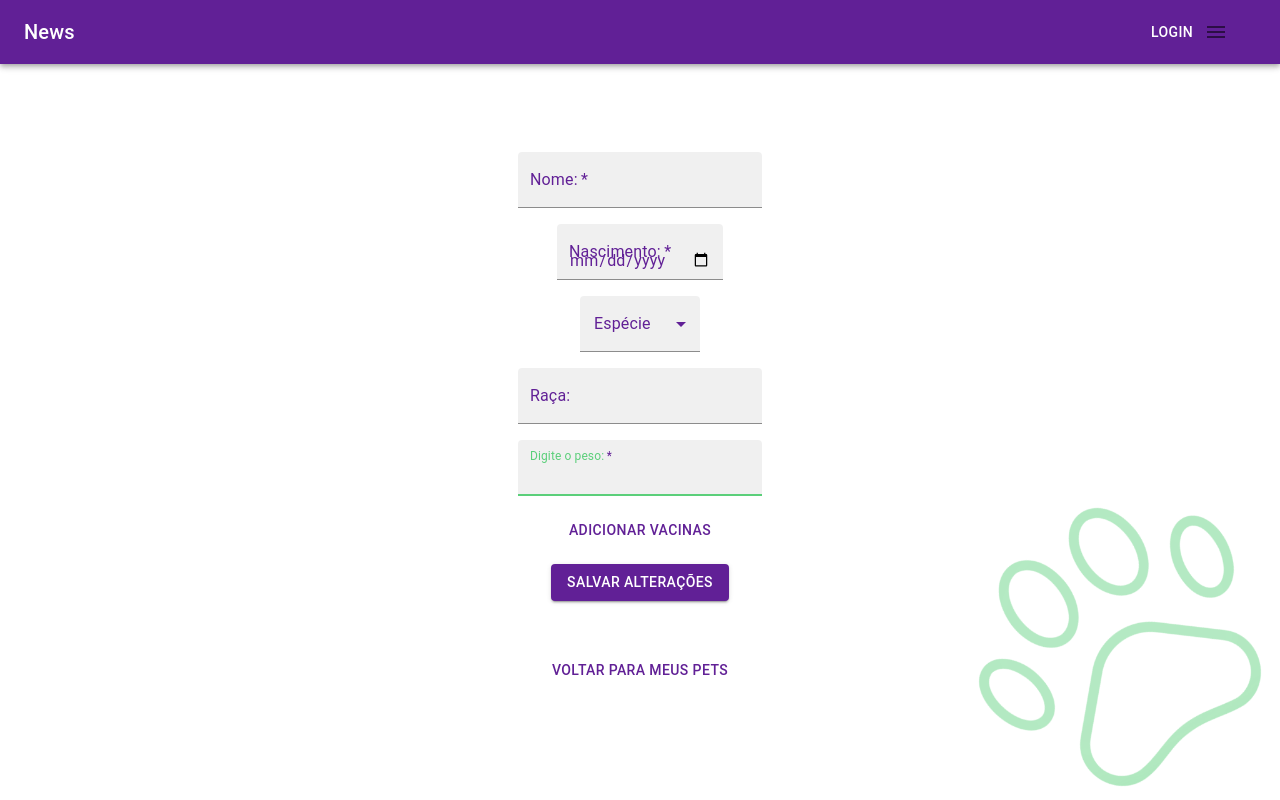
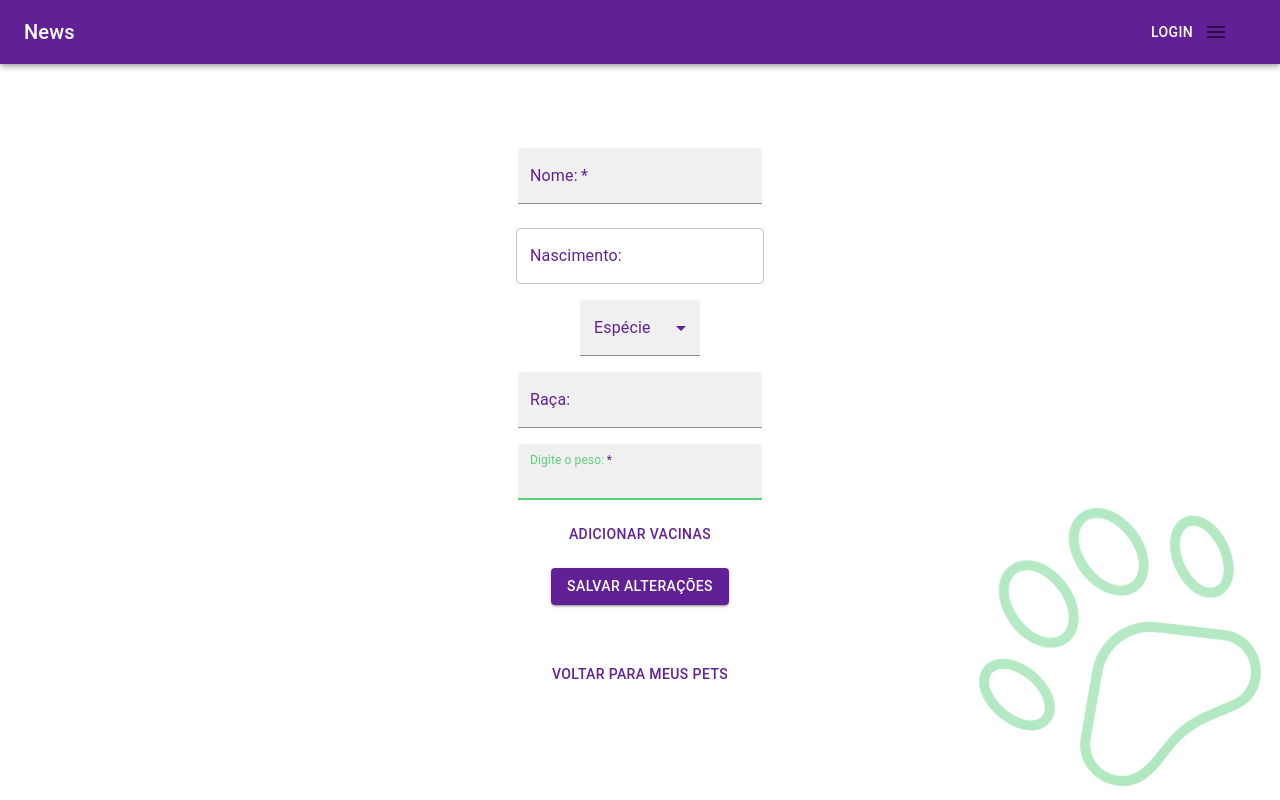
Before and after one commit to ClaraMeirelles/app-pet-front, a Next.js app in the folder pet-app/: page /cadastro-pet in a window 1280 px wide. Built offline with nearby package versions, Linux system fonts and the light colour scheme.

Commit message:
criação cadastro

```diff
--- a/pet-app/app/cadastro-pet/page.js
+++ b/pet-app/app/cadastro-pet/page.js
@@ -1,5 +1,5 @@
 "use client";
-import React, { useEffect, useLayoutEffect, useState } from 'react'
+import React, { useLayoutEffect, useState } from 'react'
 import { StyledSignup, StyledPage, StyledForm } from '../../ui/StyledPetRegistration/styled';
 import { Button, FormControl, InputLabel, MenuItem, Select, TextField } from '@mui/material';
 import Header from "../../components/Header/Header";
@@ -7,7 +7,10 @@ import SecondaryButton from '../../ui/Buttons/SecondaryButton/SecondaryButton';
 import { useForm } from '../../hooks/useForm';
 import { AddVaccines } from '../../components/AddVaccines/AddVaccines';
 import { Vaccines } from '../../components/Vaccines/Vaccines';
+import { DatePicker, LocalizationProvider } from '@mui/x-date-pickers';
+import { DemoContainer } from '@mui/x-date-pickers/internals/demo';
 
+import { AdapterDayjs } from '@mui/x-date-pickers/AdapterDayjs'
 export default function PetRegistration() {
   const [theme, setTheme] = useState('dark'); // Pode ser 'light' ou 'dark'
   const [edit, setEdit] = useState(false);
@@ -15,7 +18,7 @@ export default function PetRegistration() {
   const [addVaccines, setAddVaccines] = useState(false)
   const [form, setForm] = useForm({
     name: "",
-    dateOfBirth: "",
+    // dateOfBirth: "",
     species: "",
     breed: "",
     other: ""
@@ -52,14 +55,14 @@ export default function PetRegistration() {
             color="secondary"
             variant="filled"
             value={form.name}
-            onChange={setForm}
+            onChange={(e) => setForm(e)}
             name="name"
             type="text"
             label={"Nome:"}
             required
             autoFocus
           />
-          <TextField
+          {/* <TextField
             color="secondary"
             variant="filled"
             value={form.dateOfBirth}
@@ -68,7 +71,22 @@ export default function PetRegistration() {
             type="date"
             label={"Nascimento:"}
             required
-          />
+          /> */}
+          <LocalizationProvider
+            dateAdapter={AdapterDayjs}
+            name="dateOfBirth"
+
+          >
+            <DemoContainer components={['DatePicker']}>
+              <DatePicker
+                label={"Nascimento:"}
+                value={form.dateOfBirth}
+                onChange={setForm}
+                name="dateOfBirth"
+                required
+              />
+            </DemoContainer>
+          </LocalizationProvider>
           <FormControl sx={{ minWidth: 120 }} >
             <InputLabel id="demo-simple-select-label" >Espécie</InputLabel>
             <Select
--- a/pet-app/hooks/useForm.js
+++ b/pet-app/hooks/useForm.js
@@ -3,8 +3,18 @@ import React, { useState } from 'react'
 export function useForm(initialState) {
     const [form, setForm] = useState(initialState)
     const onChangeForm = (event) => {
-        const { name, value } = event.target
-        setForm({ ...form, [name]: value })
+        if (event.target) {
+            const { name, value } = event.target
+            setForm({ ...form, [name]: value })
+        } else {
+            console.log(event)
+            const { y, m, d } = event
+            let date = [y, m, d]
+
+            console.log(date)
+            // setForm(...form, date:)
+        }
+
     }
 
     return [form, onChangeForm]
--- a/pet-app/package.json
+++ b/pet-app/package.json
@@ -15,6 +15,8 @@
     "@mui/icons-material": "^5.14.19",
     "@mui/material": "^5.14.20",
     "@mui/styled-engine-sc": "^6.0.0-alpha.7",
+    "@mui/x-date-pickers": "^7.1.1",
+    "dayjs": "^1.11.10",
     "next": "14.0.3",
     "react": "^18",
     "react-dom": "^18",
```
Also changed, not shown: 1 other file (tests, documents, lock files or other folders).
